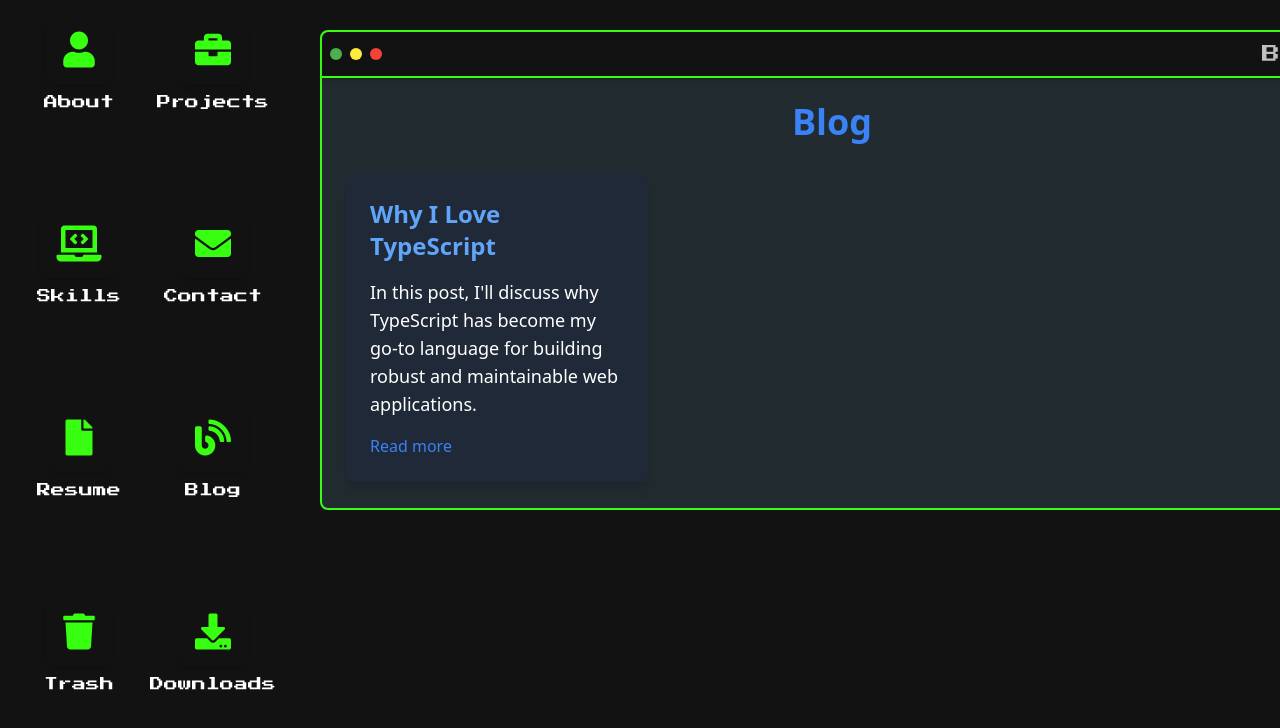
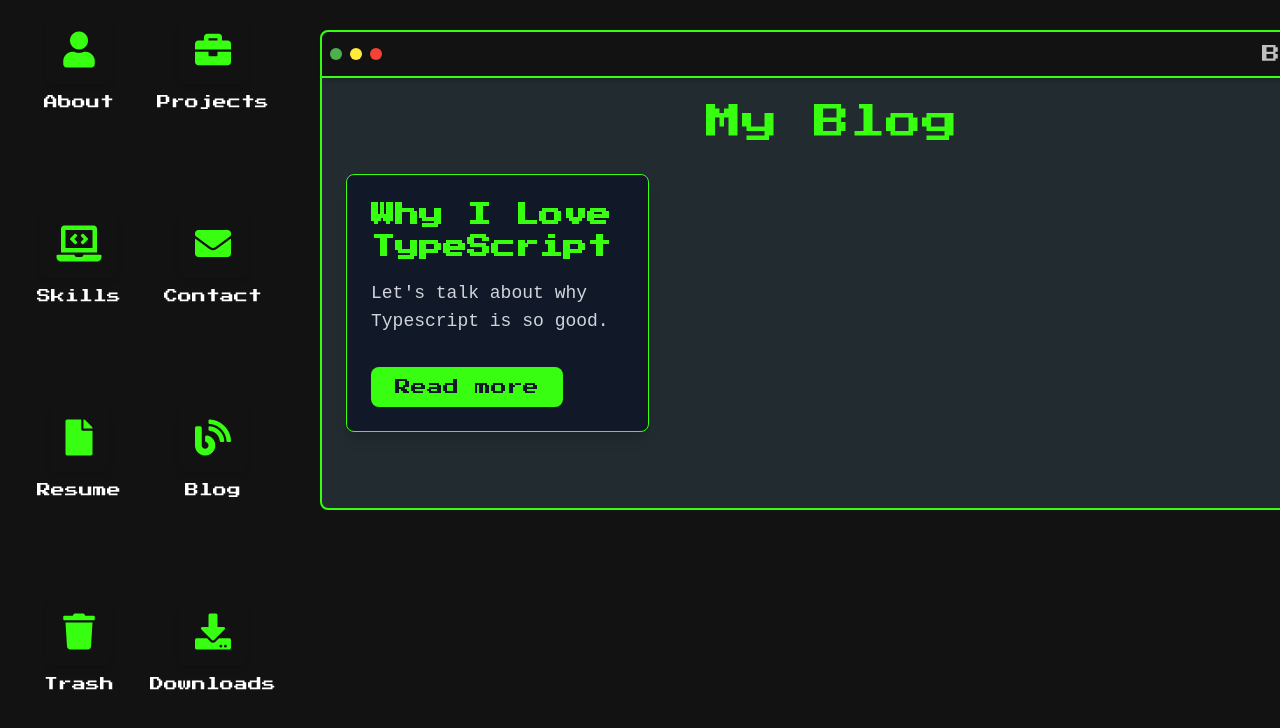
Before and after one commit to TriumphNdlovu/triumph-portfolio, a Next.js app: page / in a window 1280 px wide. Both pictures are taken after a click on the element "Blog". Shown: the top 728 px of the page. Built offline with nearby package versions, Linux system fonts and the light colour scheme.

Commit message:
Blog page Done

```diff
--- a/src/Components/Blog/page.tsx
+++ b/src/Components/Blog/page.tsx
@@ -1,14 +1,18 @@
 export default function Blog() {
   return (
+    <>
+      <h2 className="text-4xl text-neonGreen font-pixel mb-8 text-center">My Blog</h2>
 
-        <>
-        <h2 className="text-4xl text-blue-500 font-semibold mb-8 text-center">Blog</h2>
       <div className="grid grid-cols-1 md:grid-cols-2 lg:grid-cols-3 gap-8">
-                        <div className="bg-gray-800 p-6 rounded-lg shadow-lg">
-                          <h3 className="text-2xl text-blue-400 font-semibold mb-4">Why I Love TypeScript</h3>
-                          <p className="text-lg mb-4">In this post, I'll discuss why TypeScript has become my go-to language for building robust and maintainable web applications.</p>
-                          <a href="/blog/why-i-love-typescript" className="text-blue-500">Read more</a>
+        <div className="bg-gray-900 p-6 rounded-lg border border-neonGreen shadow-lg transition duration-300 transform hover:scale-105">
+          <h3 className="text-2xl text-neonGreen font-pixel font-semibold mb-4">Why I Love TypeScript</h3>
+          <p className="text-lg text-gray-300 font-vt323 mb-4">
+            Let's talk about why Typescript is so good.</p>
+          <a href="#" className="inline-block mt-4 px-6 py-2 bg-neonGreen text-gray-900 rounded-lg font-pixel hover:bg-blue-500 transition duration-300">
+            Read more
+          </a>
         </div>
+
       </div>
     </>
   );
```
Lines whose indentation alone changed are shown as unchanged.
